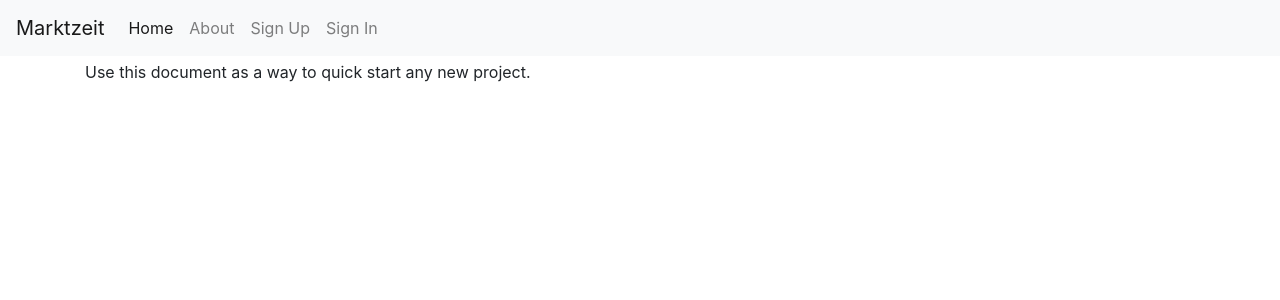
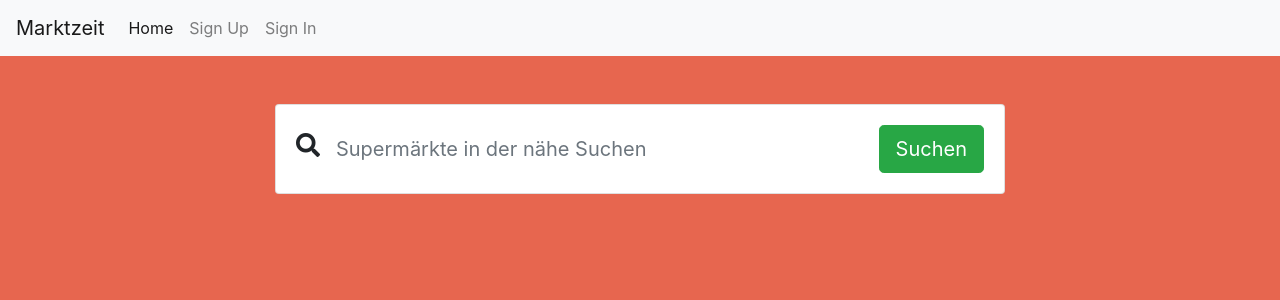
Before and after one commit to firstdayofjune/marktzeit, a Django app: page / in a window 1280 px wide. Shown: the top 300 px of the page. Run offline with Django 3.2, Linux system fonts and the light colour scheme; some libraries are stand-ins or nearby versions.

Commit message:
Implemented: Landingpage #3

```diff
--- a/config/settings/base.py
+++ b/config/settings/base.py
@@ -40,8 +40,8 @@ LOCALE_PATHS = [str(ROOT_DIR / "locale")]
 # DATABASES
 # ------------------------------------------------------------------------------
 # https://docs.djangoproject.com/en/dev/ref/settings/#databases
-DATABASES = {"default": env.db("DATABASE_URL")}
-DATABASES["default"]["ATOMIC_REQUESTS"] = True
+DATABASES = {"default": "sqlite:///db.sqlite3"}
+# DATABASES["default"]["ATOMIC_REQUESTS"] = True
 
 # URLS
 # ------------------------------------------------------------------------------
--- a/config/urls.py
+++ b/config/urls.py
@@ -6,6 +6,8 @@ from django.views import defaults as default_views
 from django.views.generic import TemplateView
 from rest_framework.authtoken.views import obtain_auth_token
 
+from marktzeit.supermarkets import views as views_sm
+
 urlpatterns = [
     path("", TemplateView.as_view(template_name="pages/home.html"), name="home"),
     path(
@@ -13,6 +15,7 @@ urlpatterns = [
     ),
     # Django Admin, use {% url 'admin:index' %}
     path(settings.ADMIN_URL, admin.site.urls),
+    path("search/", view=views_sm.search, name="redirect"),
     # User management
     path("users/", include("marktzeit.users.urls", namespace="users")),
     path("accounts/", include("allauth.urls")),
--- a/marktzeit/static/css/project.css
+++ b/marktzeit/static/css/project.css
@@ -1,13 +1 @@
-/* These styles are generated from project.scss. */
-
-.alert-debug {
-  color: black;
-  background-color: white;
-  border-color: #d6e9c6;
-}
-
-.alert-error {
-  color: #b94a48;
-  background-color: #f2dede;
-  border-color: #eed3d7;
-}
+body,html{height:100%;width:100%;margin:0;padding:0;background:#e7664f}.alert-debug{background-color:#fff;border-color:#d6e9c6;color:#000}.alert-error{background-color:#f2dede;border-color:#eed3d7;color:#b94a48}h1,h2,h3,h4,p,label{color:#fff}.form-control-borderless{border:none}.form-control-borderless:hover,.form-control-borderless:active,.form-control-borderless:focus{border:none;outline:none;box-shadow:none}.mz__results{margin-top:15px}.mz__results a{padding-bottom:1px;background:#b94a48;float:left;-webkit-transition:all 0.5s ease-in-out;border:0px;color:inherit}.mz__results a:hover{-webkit-transform:scale(1.01)}
--- /dev/null
+++ b/marktzeit/static/sass/config/_default.scss
@@ -0,0 +1,47 @@
+body, html {
+  height: 100%;
+  width: 100%;
+  margin: 0;
+  padding: 0;
+  background: #e7664f;
+
+}
+
+// project specific CSS goes here
+
+////////////////////////////////
+//Variables//
+////////////////////////////////
+
+// Alert colors
+
+$white: #fff;
+$mint-green: #d6e9c6;
+$black: #000;
+$pink: #f2dede;
+$dark-pink: #eed3d7;
+$red: #b94a48;
+
+////////////////////////////////
+//Alerts//
+////////////////////////////////
+
+// bootstrap alert CSS, translated to the django-standard levels of
+// debug, info, success, warning, error
+
+.alert-debug {
+  background-color: $white;
+  border-color: $mint-green;
+  color: $black;
+}
+
+.alert-error {
+  background-color: $pink;
+  border-color: $dark-pink;
+  color: $red;
+}
+
+
+h1, h2, h3, h4, p, label{
+  color: $white;
+}
--- /dev/null
+++ b/marktzeit/static/sass/modules/_search.scss
@@ -0,0 +1,32 @@
+.form-control-borderless {
+  border: none;
+}
+
+.form-control-borderless:hover, .form-control-borderless:active, .form-control-borderless:focus {
+  border: none;
+  outline: none;
+  box-shadow: none;
+}
+
+// Markzeit class
+.mz {
+
+  &__results {
+    margin-top: 15px;
+
+    a {
+      padding-bottom: 1px;
+      background: $red;
+      float: left;
+      //box-shadow: 0 0 1px #ccc;
+      -webkit-transition: all 0.5s ease-in-out;
+      border: 0px;
+      color: inherit;
+
+      &:hover {
+        -webkit-transform: scale(1.01);
+      }
+    }
+  }
+
+}
--- a/marktzeit/static/sass/project.scss
+++ b/marktzeit/static/sass/project.scss
@@ -1,37 +1,3 @@
-
-
-
-
-// project specific CSS goes here
-
-////////////////////////////////
-		//Variables//
-////////////////////////////////
-
-// Alert colors
-
-$white: #fff;
-$mint-green: #d6e9c6;
-$black: #000;
-$pink: #f2dede;
-$dark-pink: #eed3d7;
-$red: #b94a48;
-
-////////////////////////////////
-		//Alerts//
-////////////////////////////////
-
-// bootstrap alert CSS, translated to the django-standard levels of
-// debug, info, success, warning, error
-
-.alert-debug {
-  background-color: $white;
-  border-color: $mint-green;
-  color: $black;
-}
-
-.alert-error {
-  background-color: $pink;
-  border-color: $dark-pink;
-  color: $red;
-}
+// Modules
+@import "config/default";
+@import "modules/search";
--- a/marktzeit/templates/base.html
+++ b/marktzeit/templates/base.html
@@ -18,11 +18,13 @@
   {% block css %}
 
     <!-- Latest compiled and minified Bootstrap CSS -->
-    <link href="https://stackpath.bootstrapcdn.com/bootstrap/4.3.1/css/bootstrap.min.css" rel="stylesheet" integrity="sha384-ggOyR0iXCbMQv3Xipma34MD+dH/1fQ784/j6cY/iJTQUOhcWr7x9JvoRxT2MZw1T" crossorigin="anonymous">
+    <link href="https://stackpath.bootstrapcdn.com/bootstrap/4.3.1/css/bootstrap.min.css" rel="stylesheet"
+          integrity="sha384-ggOyR0iXCbMQv3Xipma34MD+dH/1fQ784/j6cY/iJTQUOhcWr7x9JvoRxT2MZw1T" crossorigin="anonymous">
 
 
     <!-- Your stuff: Third-party CSS libraries go here -->
-
+    <link rel="stylesheet" href="https://use.fontawesome.com/releases/v5.5.0/css/all.css"
+          integrity="sha384-B4dIYHKNBt8Bc12p+WXckhzcICo0wtJAoU8YZTY5qE0Id1GSseTk6S+L3BlXeVIU" crossorigin="anonymous">
     <!-- This file stores project-specific CSS -->
 
     <link href="{% static 'css/project.css' %}" rel="stylesheet">
@@ -34,9 +36,11 @@
 
 <body>
 
-    <div class="mb-1">
+<div class="mb-5">
   <nav class="navbar navbar-expand-md navbar-light bg-light">
-        <button class="navbar-toggler navbar-toggler-right" type="button" data-toggle="collapse" data-target="#navbarSupportedContent" aria-controls="navbarSupportedContent" aria-expanded="false" aria-label="Toggle navigation">
+    <button class="navbar-toggler navbar-toggler-right" type="button" data-toggle="collapse"
+            data-target="#navbarSupportedContent" aria-controls="navbarSupportedContent" aria-expanded="false"
+            aria-label="Toggle navigation">
       <span class="navbar-toggler-icon"></span>
     </button>
     <a class="navbar-brand" href="{% url 'home' %}">Marktzeit</a>
@@ -46,13 +50,10 @@
         <li class="nav-item active">
           <a class="nav-link" href="{% url 'home' %}">Home <span class="sr-only">(current)</span></a>
         </li>
-            <li class="nav-item">
-              <a class="nav-link" href="{% url 'about' %}">About</a>
-            </li>
         {% if request.user.is_authenticated %}
           <li class="nav-item">
             {# URL provided by django-allauth/account/urls.py #}
-                <a class="nav-link" href="{% url 'users:detail' request.user.username  %}">{% trans "My Profile" %}</a>
+            <a class="nav-link" href="{% url 'users:detail' request.user.username %}">{% trans "My Profile" %}</a>
           </li>
           <li class="nav-item">
             {# URL provided by django-allauth/account/urls.py #}
@@ -74,18 +75,21 @@
 
 </div>
 
-    <div class="container">
-
+<div class="container ">
+  <div class="row justify-content-center">
+  <div class="col-12 col-md-10 col-lg-8">
     {% if messages %}
       {% for message in messages %}
-              <div class="alert {% if message.tags %}alert-{{ message.tags }}{% endif %}">{{ message }}<button type="button" class="close" data-dismiss="alert" aria-label="Close"><span aria-hidden="true">&times;</span></button></div>
+        <div class="alert {% if message.tags %}alert-{{ message.tags }}{% endif %}">{{ message }}
+          <button type="button" class="close" data-dismiss="alert" aria-label="Close"><span
+            aria-hidden="true">&times;</span></button>
+        </div>
       {% endfor %}
     {% endif %}
-
+  </div>
     {% block content %}
-        <p>Use this document as a way to quick start any new project.</p>
     {% endblock content %}
-
+  </div>
 </div> <!-- /container -->
 
 {% block modal %}{% endblock modal %}
@@ -94,20 +98,52 @@
 ================================================== -->
 <!-- Placed at the end of the document so the pages load faster -->
 {% block javascript %}
-
+  <script
+  src="https://code.jquery.com/jquery-3.4.1.min.js"
+  integrity="sha256-CSXorXvZcTkaix6Yvo6HppcZGetbYMGWSFlBw8HfCJo="
+  crossorigin="anonymous"></script>
   <!-- Bootstrap JS and its dependencies-->
-      <script src="https://code.jquery.com/jquery-3.3.1.slim.min.js" integrity="sha384-q8i/X+965DzO0rT7abK41JStQIAqVgRVzpbzo5smXKp4YfRvH+8abtTE1Pi6jizo" crossorigin="anonymous"></script>
-      <script src="https://cdnjs.cloudflare.com/ajax/libs/popper.js/1.14.3/umd/popper.min.js" integrity="sha384-ZMP7rVo3mIykV+2+9J3UJ46jBk0WLaUAdn689aCwoqbBJiSnjAK/l8WvCWPIPm49" crossorigin="anonymous"></script>
-      <script src="https://stackpath.bootstrapcdn.com/bootstrap/4.3.1/js/bootstrap.min.js" integrity="sha384-JjSmVgyd0p3pXB1rRibZUAYoIIy6OrQ6VrjIEaFf/nJGzIxFDsf4x0xIM+B07jRM" crossorigin="anonymous"></script>
-
-      <!-- Your stuff: Third-party javascript libraries go here -->
-
-
-      <!-- place project specific Javascript in this file -->
-
+  <script src="https://cdnjs.cloudflare.com/ajax/libs/popper.js/1.14.3/umd/popper.min.js"
+          integrity="sha384-ZMP7rVo3mIykV+2+9J3UJ46jBk0WLaUAdn689aCwoqbBJiSnjAK/l8WvCWPIPm49"
+          crossorigin="anonymous"></script>
+  <script src="https://stackpath.bootstrapcdn.com/bootstrap/4.3.1/js/bootstrap.min.js"
+          integrity="sha384-JjSmVgyd0p3pXB1rRibZUAYoIIy6OrQ6VrjIEaFf/nJGzIxFDsf4x0xIM+B07jRM"
+          crossorigin="anonymous"></script>
   <script src="{% static 'js/project.js' %}"></script>
 
+  <script type="javascript">
+    function getCookie(name) {
+      var cookieValue = null;
+      if (document.cookie && document.cookie !== '') {
+        var cookies = document.cookie.split(';');
+        for (var i = 0; i < cookies.length; i++) {
+          var cookie = cookies[i].trim();
+          // Does this cookie string begin with the name we want?
+          if (cookie.substring(0, name.length + 1) === (name + '=')) {
+            cookieValue = decodeURIComponent(cookie.substring(name.length + 1));
+            break;
+          }
+        }
+      }
+      return cookieValue;
+    }
 
+    var csrftoken = Cookies.get('csrftoken');
+
+    function csrfSafeMethod(method) {
+      // these HTTP methods do not require CSRF protection
+      return (/^(GET|HEAD|OPTIONS|TRACE)$/.test(method));
+    }
+
+    $.ajaxSetup({
+      beforeSend: function (xhr, settings) {
+        if (!csrfSafeMethod(settings.type) && !this.crossDomain) {
+          xhr.setRequestHeader("X-CSRFToken", csrftoken);
+        }
+      }
+    });
+  </script>
+  {% block extra_js %}{% endblock extra_js %}
 {% endblock javascript %}
 </body>
 </html>
--- a/marktzeit/templates/pages/home.html
+++ b/marktzeit/templates/pages/home.html
@@ -1 +1,59 @@
 {% extends "base.html" %}
+
+{% block content %}
+  <div class="col-12 col-md-10 col-lg-8">
+    <form class="card card-sm">
+      <div class="card-body row no-gutters align-items-center">
+        <div class="col-auto">
+          <i class="fas fa-search h4 text-body"></i>
+        </div>
+        <!--end of col-->
+        <div class="col">
+          {% csrf_token %}
+          <input id="search" class="form-control form-control-lg form-control-borderless" type="search"
+                 placeholder="Supermärkte in der nähe Suchen">
+        </div>
+        <!--end of col-->
+        <div class="col-auto">
+          <button id="submit" class="btn btn-lg btn-success" type="submit">Suchen</button>
+        </div>
+        <!--end of col-->
+      </div>
+    </form>
+
+    <div class="mz__results" id="results"></div>
+  </div>
+  <!--end of col-->
+{% endblock %}
+
+{% block extra_js %}
+  <script>
+    $("#submit").click(function (e) {
+      e.preventDefault();
+      $.getJSON({
+        url: '/search/',
+        type: 'GET',
+        data: {
+          'query': $("#search").val()
+        },
+        success: function (data) {
+          console.log(data.result)
+          if (data.result) {
+            var ul = '<ul class="list-group list-group-flush">';
+            for (var i = 0; i < data.result.length; i++) {
+              var shop_obj = data.result[i];
+              ul += '<a  href="shop_url"><li class="list-group-item">shop_name</li></a>'.replace(
+                'shop_name', shop_obj.name,
+                'shop_url', shop_obj.url
+              )
+            }
+            ul += '</ul>';
+
+            $('#results').prepend(ul);
+          }
+        }
+      });
+    })
+
+  </script>
+{% endblock %}
```
Also changed, not shown: config/settings/local.py (+12 -5 lines), marktzeit/supermarkets/views.py (added, +14 -0 lines), 2 other files. Lines whose indentation alone changed are shown as unchanged.
